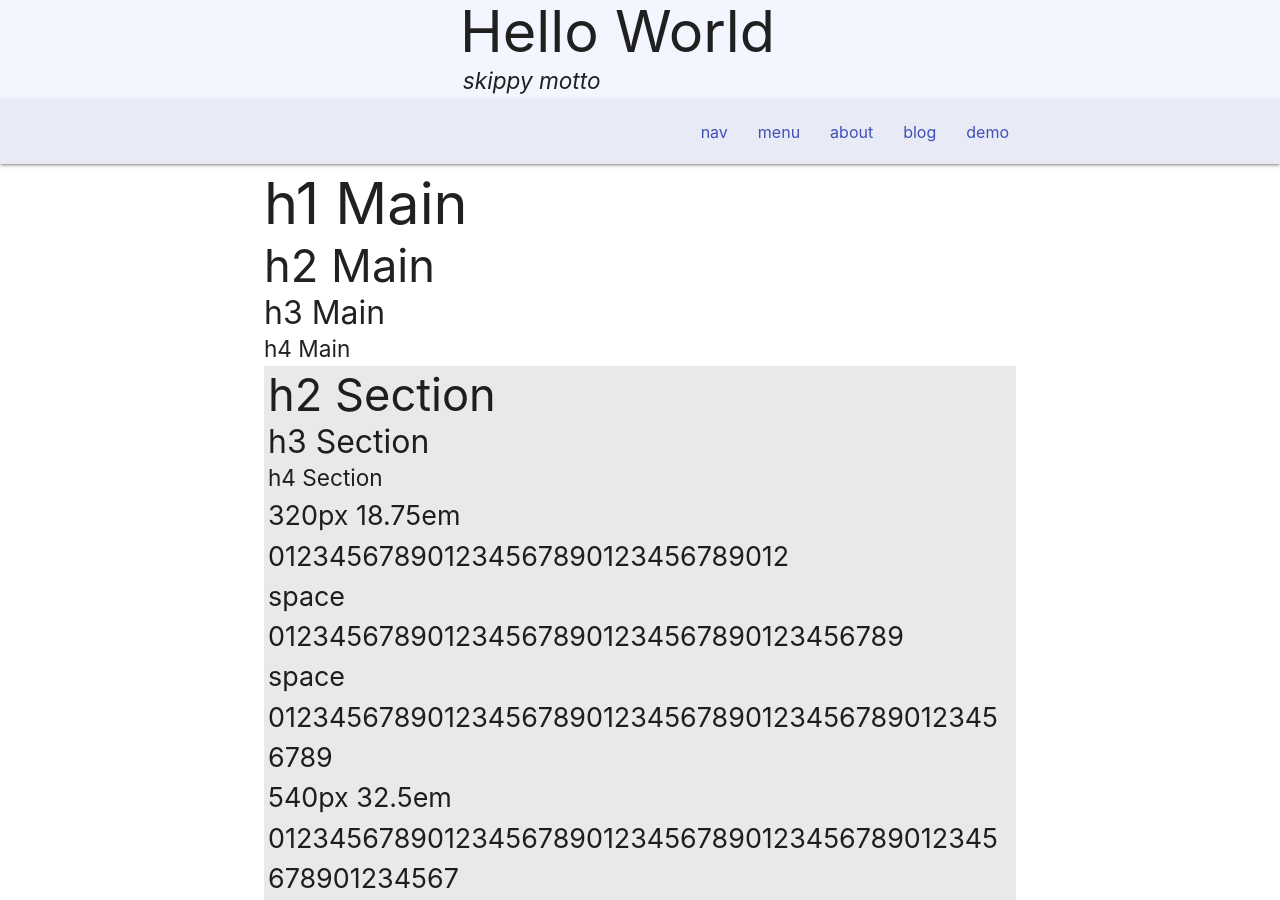
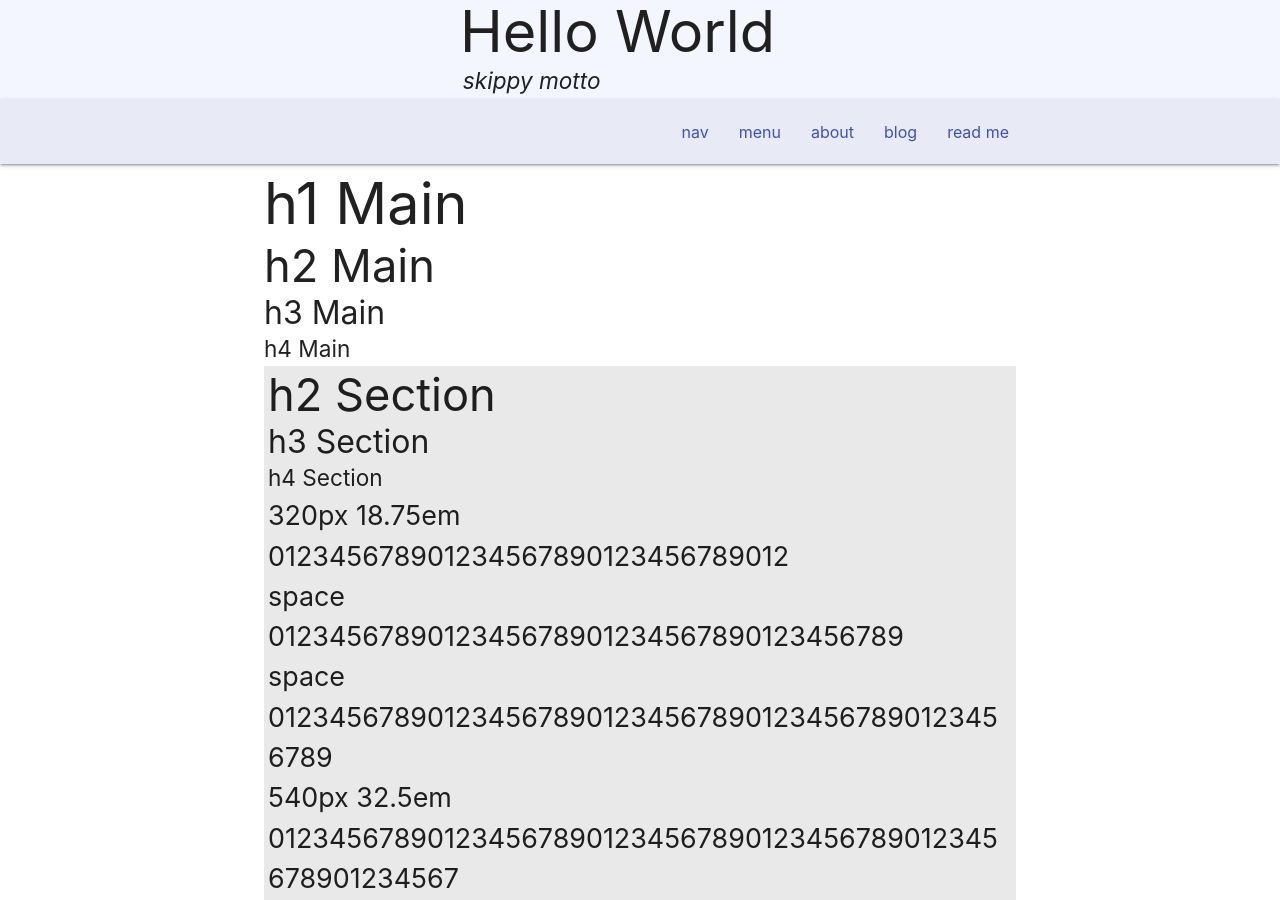
Before and after one commit to otherness-space/spring-demo-materialize-scss, a Jekyll site: the page built from index.html, in a window 1280 px wide and 900 px high. Built offline with Jekyll 4.4.1, drawn with Linux system fonts in a browser that asks for light colours; comment, search, counter and statistics services are not loaded.

Commit message:
edited nav for read me link

```diff
--- a/index.html
+++ b/index.html
@@ -42,7 +42,7 @@
         <li><a class="indigo-text text-darken-5" href='#'>menu</a></li>
         <li><a class="indigo-text text-darken-5" href='about'>about</a></li>
         <li><a class="indigo-text text-darken-5" href='blog'>blog</a></li>
-        <li><a class="indigo-text text-darken-5" href='demo'>demo</a></li>
+        <li><a class="indigo-text text-darken-5" href='readme'>read me</a></li>
       </ul>
       <ul class="sidenav" id="nav-mobile">
         <li><i class="indigo-text text-darken-5 material-icons">navigation</i></li>
@@ -52,6 +52,7 @@
         <li><a class="indigo-text text-darken-5" href='about'>about</a></li>
         <li><a class="indigo-text text-darken-5" href='blog'>blog</a></li>
         <li><a class="indigo-text text-darken-5" href='work'>work</a></li>
+        <li><a class="indigo-text text-darken-5" href='readme'>read me</a></li>
       </ul>
     </div>
   </nav>
```
